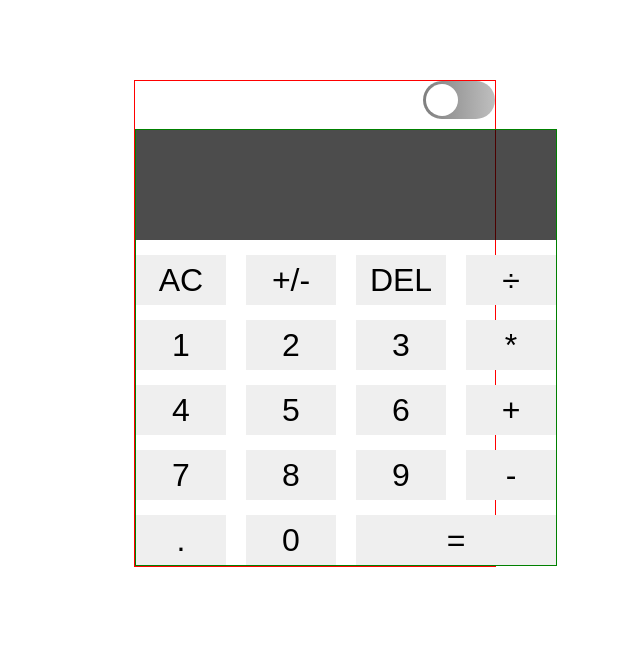
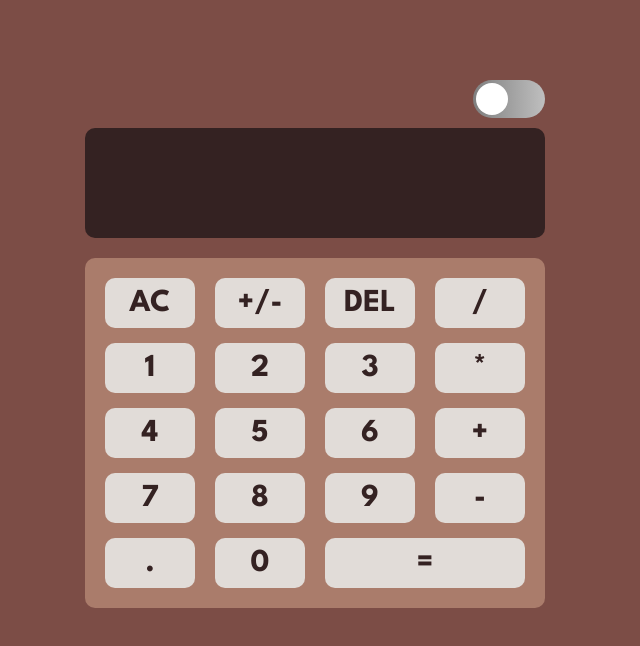
Before and after one commit to TearsOprah/calculator, a plain HTML site: page index.html in a window 1280 px wide. Shown: the whole page, without its empty margins (325-965 px from the left). Drawn offline with Linux system fonts and the light colour scheme.

Commit message:
feat: вторая тема и переключение

```diff
--- a/index.html
+++ b/index.html
@@ -7,34 +7,39 @@
   <meta http-equiv="X-UA-Compatible" content="ie=edge">
   <title>Document</title>
   <link rel="stylesheet" href="style.css">
+  <link rel="preconnect" href="https://fonts.googleapis.com">
+  <link rel="preconnect" href="https://fonts.gstatic.com" crossorigin>
+  <link href="https://fonts.googleapis.com/css2?family=League+Spartan:wght@700&display=swap" rel="stylesheet">
 </head>
 <body class="page">
   <div class="container">
     <div class="switch-btn"></div>
-    <div class="calculator-grid">
+    <div class="display">
       <div class="output">
         <div data-previous-operand class="previous-operand"></div>
         <div data-current-operand class="current-operand"></div>
       </div>
-      <button data-all-clear>AC</button>
-      <button data-plus-minus>+/-</button>
-      <button data-delete>DEL</button>
-      <button data-operation>÷</button>
-      <button data-number>1</button>
-      <button data-number>2</button>
-      <button data-number>3</button>
-      <button data-operation>*</button>
-      <button data-number>4</button>
-      <button data-number>5</button>
-      <button data-number>6</button>
-      <button data-operation>+</button>
-      <button data-number>7</button>
-      <button data-number>8</button>
-      <button data-number>9</button>
-      <button data-operation>-</button>
-      <button data-number>.</button>
-      <button data-number>0</button>
-      <button data-equals class="span-two">=</button>
+    </div>
+    <div class="calculator-grid">
+      <button class="button" data-all-clear>AC</button>
+      <button class="button" data-plus-minus>+/-</button>
+      <button class="button" data-delete>DEL</button>
+      <button class="button" data-operation>/</button>
+      <button class="button" data-number>1</button>
+      <button class="button" data-number>2</button>
+      <button class="button" data-number>3</button>
+      <button class="button" data-operation>*</button>
+      <button class="button" data-number>4</button>
+      <button class="button" data-number>5</button>
+      <button class="button" data-number>6</button>
+      <button class="button" data-operation>+</button>
+      <button class="button" data-number>7</button>
+      <button class="button" data-number>8</button>
+      <button class="button" data-number>9</button>
+      <button class="button" data-operation>-</button>
+      <button class="button" data-number>.</button>
+      <button class="button" data-number>0</button>
+      <button data-equals class="button span-two">=</button>
     </div>
   </div>
 
--- a/script.js
+++ b/script.js
@@ -11,11 +11,19 @@ const plusMinusButton = document.querySelector('[data-plus-minus]');
 // находим кнопку и всю страницу
 const themeSwitchButton = document.querySelector('.switch-btn');
 const page = document.querySelector('.page');
+const output = document.querySelector('.output');
+const calculatorGrid = document.querySelector('.calculator-grid');
+const buttons = document.querySelectorAll('.button')
 
 // переключатель
 const changeTheme = () => {
-  page.classList.toggle('page-dark');
+  page.classList.toggle('page-alt');
   themeSwitchButton.classList.toggle('switch-on');
+  output.classList.toggle('output-alt');
+  calculatorGrid.classList.toggle('calculator-grid-alt');
+  buttons.forEach((item) => {
+    item.classList.toggle('button-alt');
+  })
 }
 
 // слушатель на кнопку темы
@@ -80,7 +88,7 @@ class Calculator {
       case '*':
         result = previous * current;
         break;
-      case '÷':
+      case '/':
         result = previous / current;
         break;
       default:
--- a/style.css
+++ b/style.css
@@ -5,19 +5,31 @@
   --color-4-theme-1: #aa7c6b;
   --color-5-theme-1: #7c4d46;
   --color-6-theme-1: #342222;
+
+  --color-1-theme-2: #fcf8eb;
+  --color-2-theme-2: #f4d1d7;
+  --color-3-theme-2: #32556b;
+  --color-4-theme-2: #63aac8;
+  --color-5-theme-2: #aad2e4;
+  --color-6-theme-2: #e8e7f2;
+}
+
+* {
+  font-family: 'League Spartan', sans-serif;
 }
 
 .page {
   padding: 0;
   margin: 0;
+  background-color: var(--color-5-theme-1);
 }
 
-.page-dark {
-  background-color: #25003f;
+.page-alt {
+  background-color: var(--color-1-theme-2);
 }
 
 .container {
-  width: 360px;
+  width: 460px;
   margin: 10vh auto;
   height: 100%;
   display: flex;
@@ -25,31 +37,53 @@
   justify-content: center;
   align-items: end;
   gap: 10px;
-  border: 1px red solid;
 }
 
 .calculator-grid {
+  padding: 20px;
+  background-color: var(--color-4-theme-1);
   margin: 0 auto;
   display: grid;
   justify-content: center;
   align-content: center;
   grid-template-columns: repeat(4, 90px);
-  grid-template-rows: minmax(110px, auto) repeat(5, 50px);
+  grid-template-rows: repeat(5, 50px);
   grid-column-gap: 20px;
   grid-row-gap: 15px;
-  border: 1px green solid;
+  border-radius: 10px;
 }
 
-.calculator-grid button {
+.calculator-grid-alt {
+  background-color: var(--color-5-theme-2);
+}
+
+.display {
+  margin: 0 auto 10px;
+  display: grid;
+  justify-content: center;
+  align-content: center;
+  grid-template-columns: 460px;
+  grid-template-rows: minmax(110px, auto);
+}
+
+.button {
   cursor: pointer;
   font-size: 2rem;
   outline: none;
   transition: all .5s;
   border: 0;
+  border-radius: 10px;
+  background-color: var(--color-1-theme-1);
+  color: var(--color-6-theme-1);
+}
+
+.button-alt {
+  background-color: var(--color-6-theme-2);
+  color: var(--color-3-theme-2);
 }
 
 .calculator-grid button:hover {
-  background-color: aquamarine;
+  opacity: .6;
 }
 
 .span-two {
@@ -59,7 +93,7 @@
 .output {
   box-sizing: border-box;
   grid-column: 1 / -1;
-  background-color: rgba(0, 0, 0, .7);
+  background-color: var(--color-6-theme-1);
   display: flex;
   flex-direction: column;
   justify-content: space-around;
@@ -67,6 +101,11 @@
   padding: 10px;
   word-wrap: break-word;
   word-break: break-all;
+  border-radius: 10px;
+}
+
+.output-alt {
+  background-color: var(--color-3-theme-2);
 }
 
 .output .previous-operand {
```
